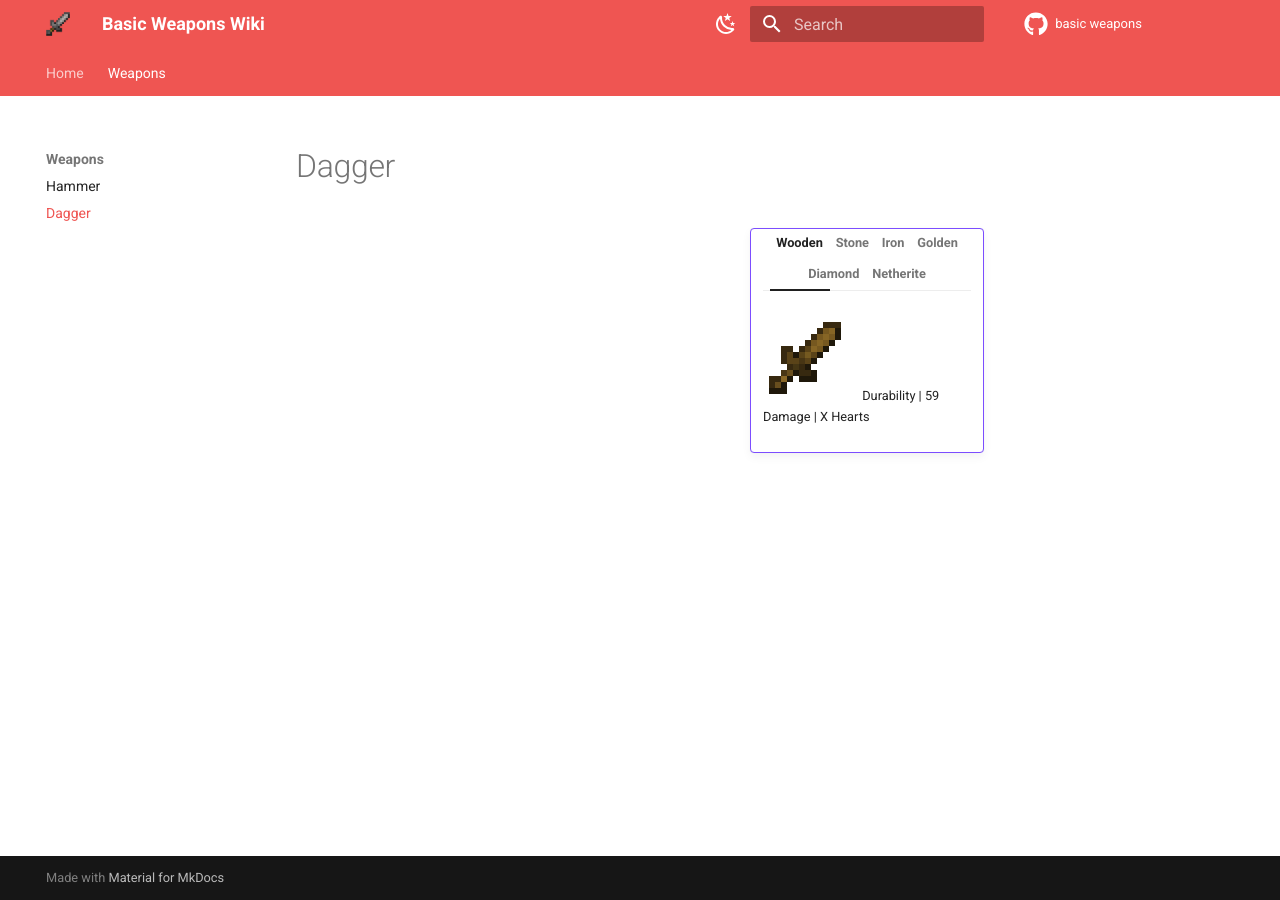
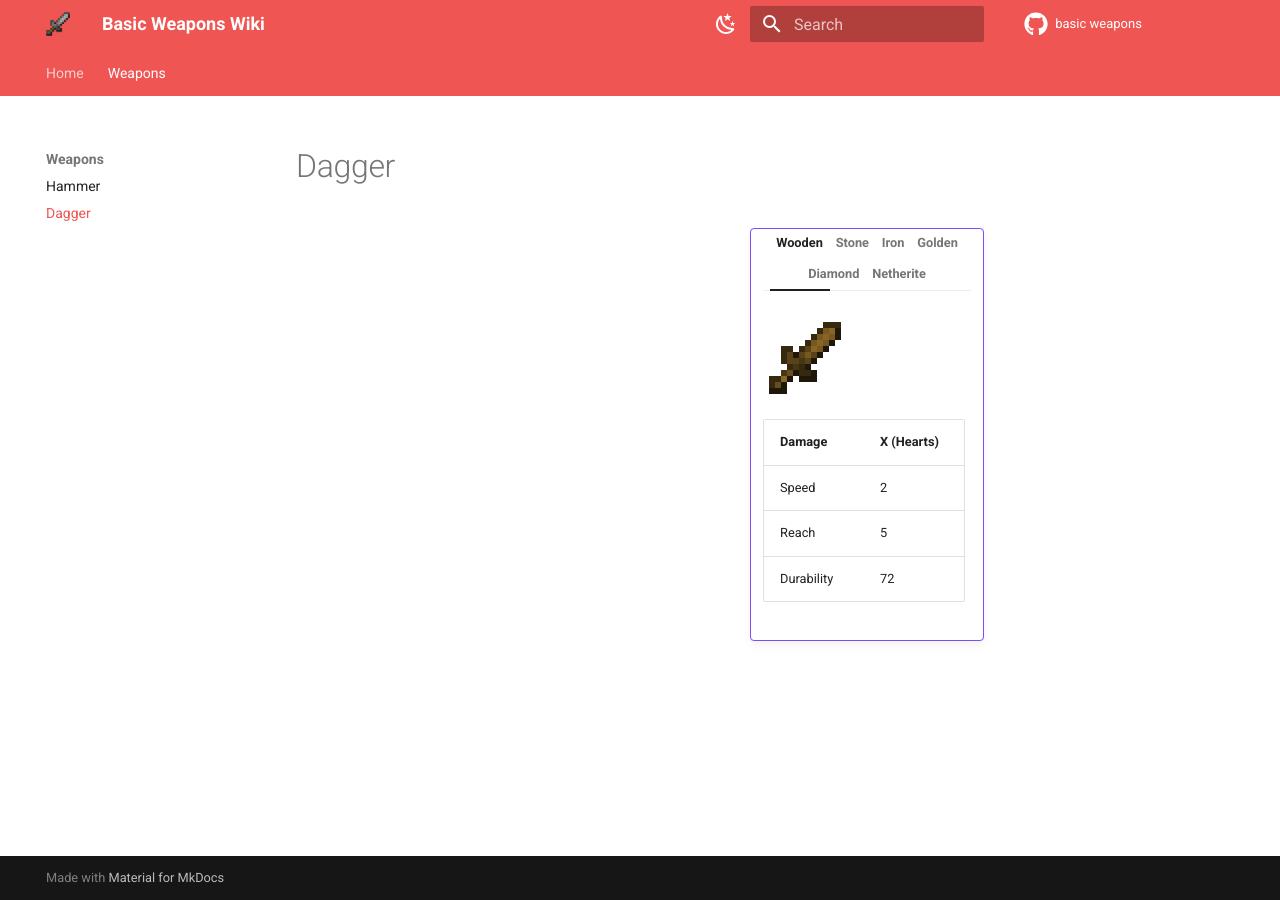
Before and after one commit to Khazoda/basic-weapons-wiki, an MkDocs documentation site: the page built from docs/weapons/dagger.md, in a window 1280 px wide. Built offline with MkDocs 1.6.1 and Material for MkDocs 9.7.7, drawn with Linux system fonts in a browser that asks for light colours; comment, search, counter and statistics services are not loaded.

```diff
--- a/docs/weapons/dagger.md
+++ b/docs/weapons/dagger.md
@@ -4,8 +4,13 @@
 
     === "Wooden"
         ![Wooden dagger icon](../assets/weapons/wooden_dagger.png)
-        Durability | 59
-        Damage | X Hearts
+
+        | Damage     | X (Hearts) |
+        | ---------- | -------------- |
+        | Speed      | 2              |
+        | Reach      | 5              |
+        | Durability | 72             |
+
     === "Stone"
 
         ![Wooden dagger icon](../assets/weapons/stone_dagger.png)
--- a/mkdocs.yml
+++ b/mkdocs.yml
@@ -18,6 +18,7 @@ markdown_extensions:
       alternate_style: true
   - attr_list
   - md_in_html
+  - tables
 
 theme:
   name: material
```
